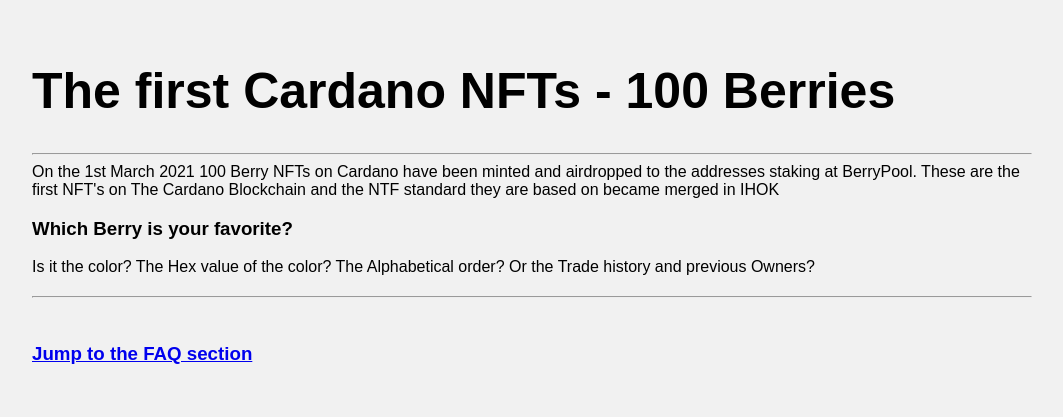
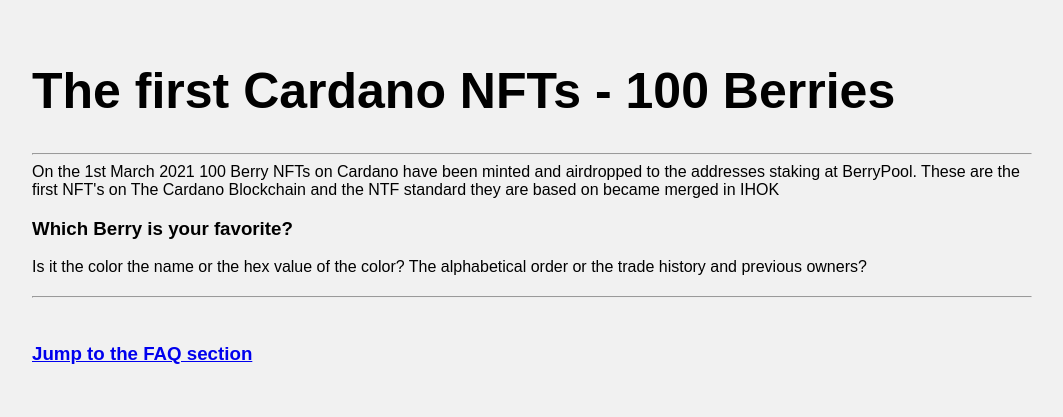
Before and after one commit to cardano-nft/BerryNFT, a plain HTML site: page index.html in a window 1280 px wide. Shown: the top 417 px of the page, without its empty margins (108-1171 px from the left). Drawn offline with Linux system fonts and the light colour scheme.

Commit message:
Update index.html

```diff
--- a/index.html
+++ b/index.html
@@ -119,7 +119,7 @@
 On the 1st March 2021 100 Berry NFTs on Cardano have been minted and airdropped to the addresses staking at BerryPool. These are the first NFT's on The Cardano Blockchain and the NTF standard they are based on became merged in IHOK
 <br>
 <h3>Which Berry is your favorite? </h3>
-Is it the color? The Hex value of the color? The Alphabetical order? Or the Trade history and previous Owners?
+Is it the color the name or the hex value of the color? The alphabetical order or the trade history and previous owners?
 <h2></h2>
 <hr>
 <br>
```
